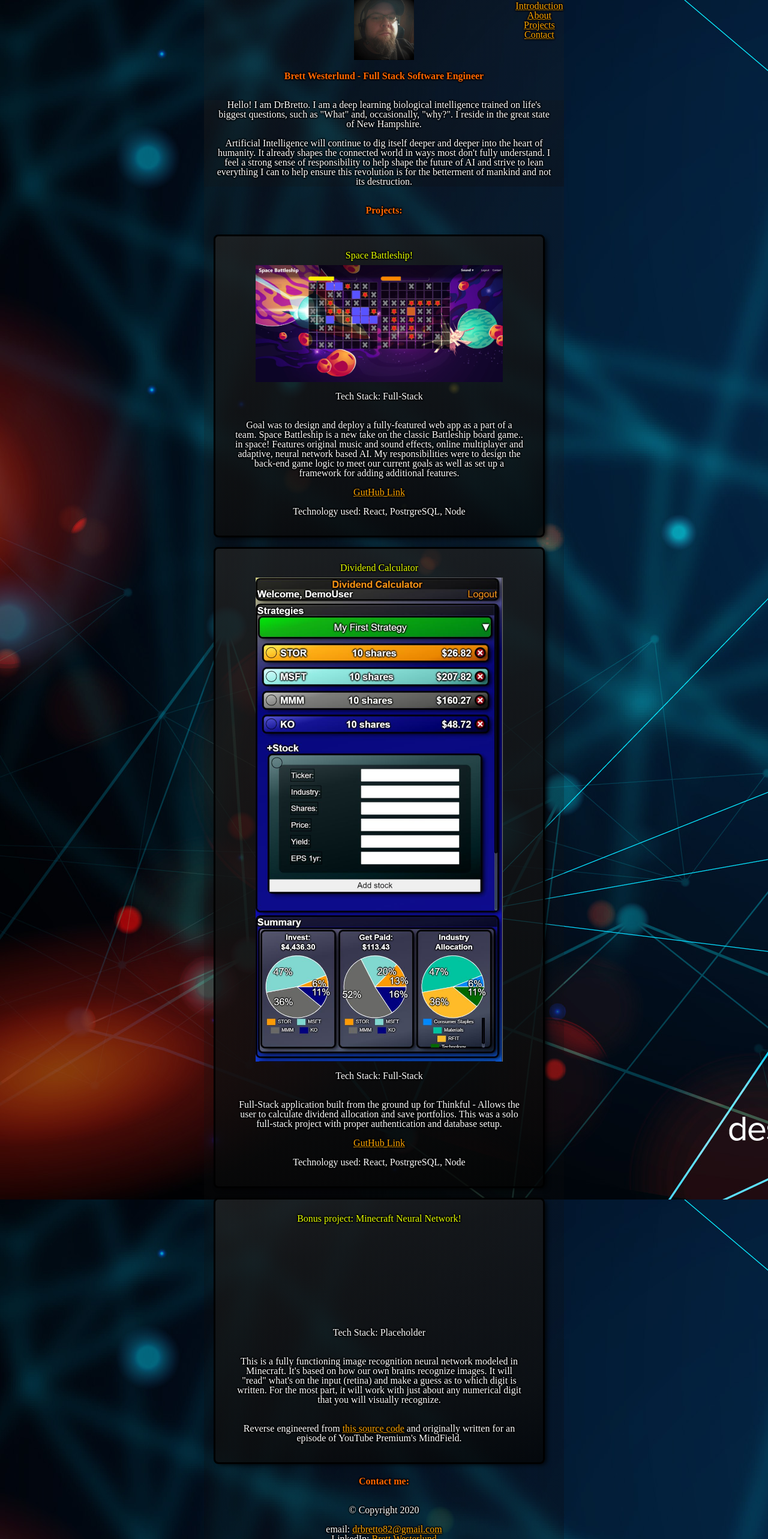
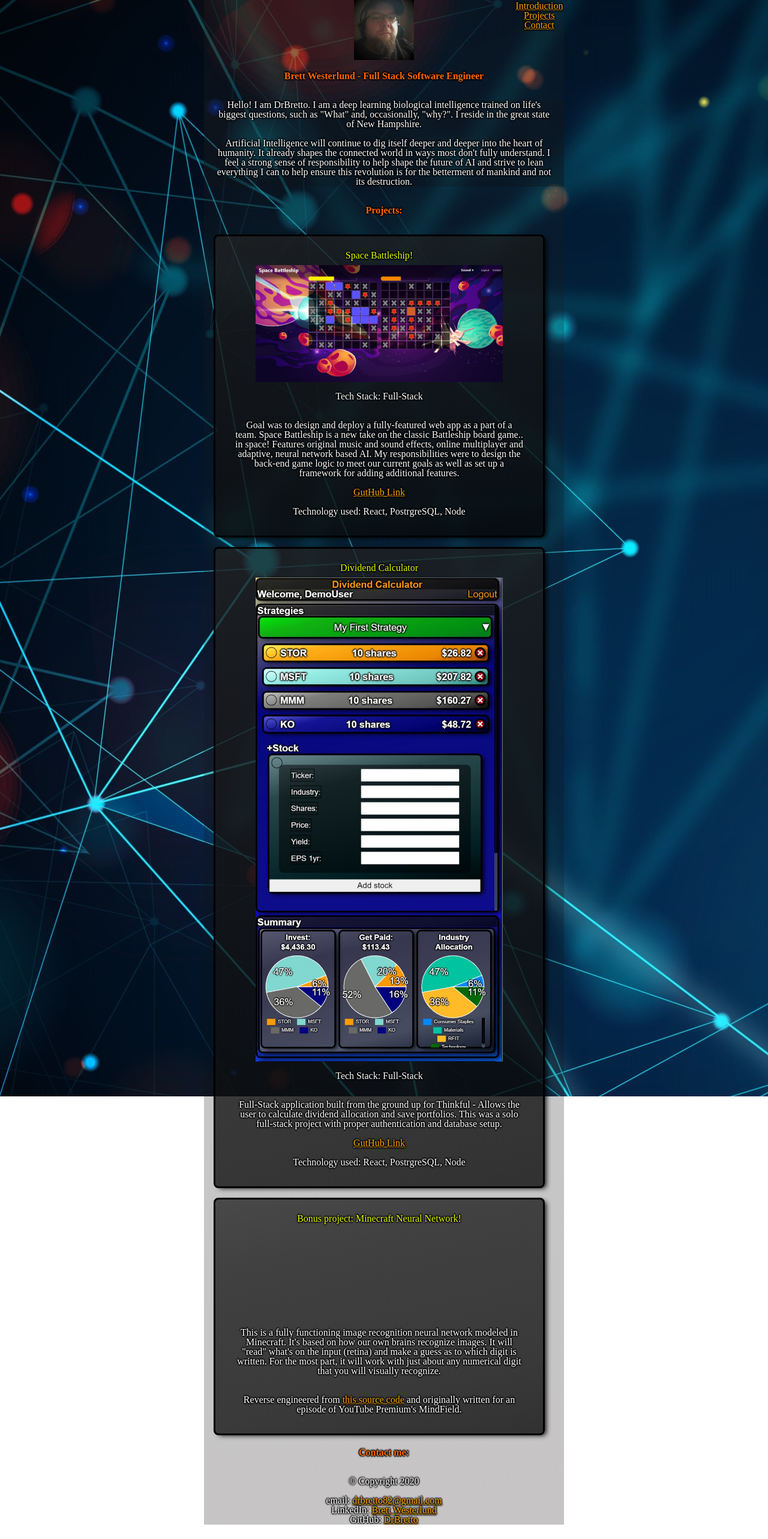
Before and after one commit to DrBretto/drbretto, a React (Create React App) app: page / in a window 1280 px wide. Shown: the top 2566 px of the page at 60% size. After the commit the page ends 2542 px from the top, so only its background shows below. Built offline with nearby package versions, Linux system fonts and the light colour scheme; grey boxes are pictures that could not be loaded.

Commit message:
bit of polish

```diff
--- a/src/App.js
+++ b/src/App.js
@@ -50,8 +50,6 @@ function App() {
             src="https://www.youtube.com/embed/9ucrTAKL3PM"
           ></iframe>
 
-          <p>Tech Stack: Placeholder</p>
-
           <p>
             This is a fully functioning image recognition neural network modeled
             in Minecraft. It's based on how our own brains recognize images. It
--- a/src/Components/NavBar.js
+++ b/src/Components/NavBar.js
@@ -6,9 +6,6 @@ export default class NavBar extends React.Component {
         <ul id="menu">
           <li>
             <a href="#intro">Introduction</a>
-          </li>
-          <li>
-            <a href="#about">About</a>
           </li>
           <li>
             <a href="#projects">Projects</a>
--- a/src/css/index.css
+++ b/src/css/index.css
@@ -4,6 +4,8 @@ body {
   align-items: center;
   flex-direction: column;
   background-image: url(../images/background.jpg);
+  background-repeat: no-repeat;
+  background-attachment: fixed;
 }
 
 html > * {
@@ -43,11 +45,10 @@ h3 {
 .projects {
   padding: 2em;
   border: 1pc solid red;
-
 }
 
 .project {
-  display:flex;
+  display: flex;
   flex-direction: column;
   align-items: center;
   text-align: center;
```
Also changed, not shown: src/images/background.jpg.
